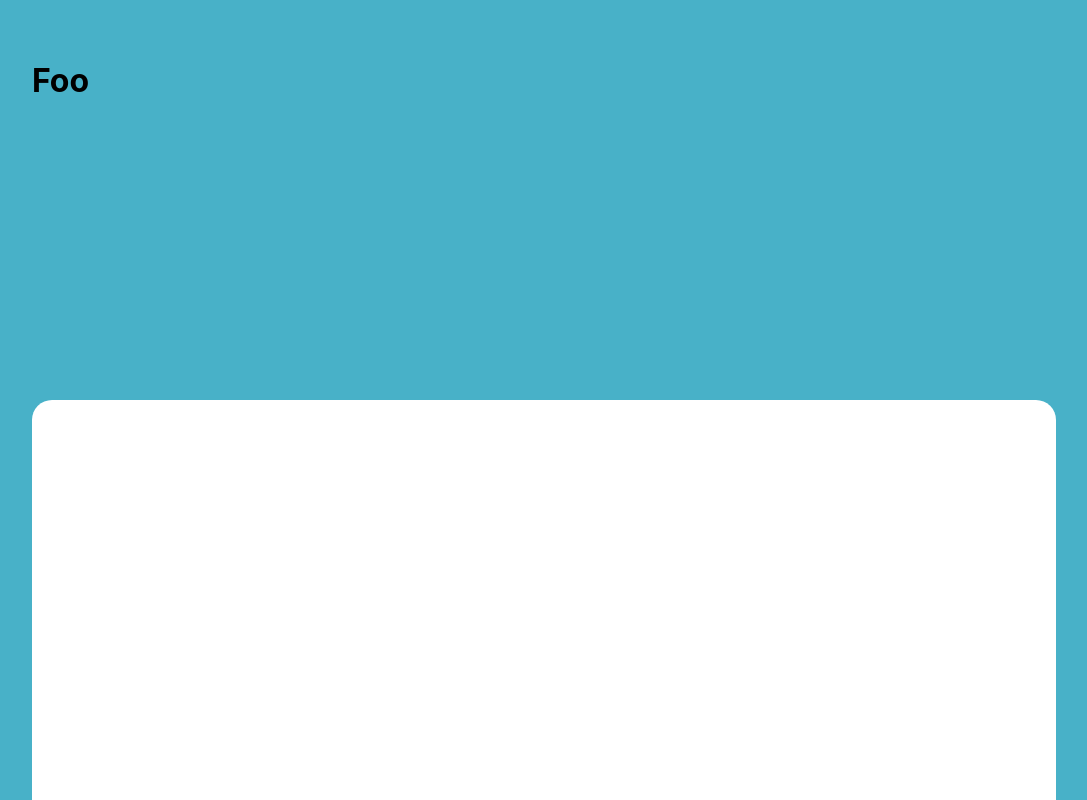
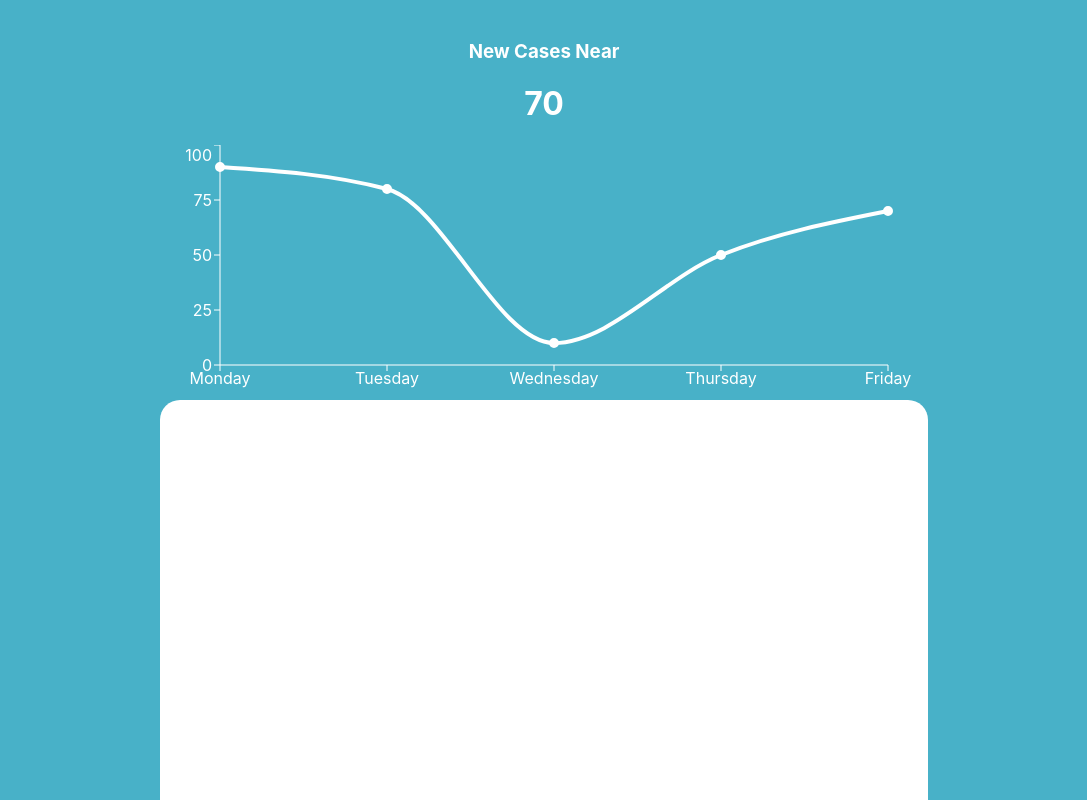
Before and after one commit to AaronCGoidel/Covid, a Next.js app in the folder client/: page / in a window 1280 px wide. Shown: the whole page, without its empty margins (96-1183 px from the left). Built offline with nearby package versions, Linux system fonts and the light colour scheme.

Commit message:
feat(app): add spline chart to hero

```diff
--- /dev/null
+++ b/client/components/CaseGraph.js
@@ -0,0 +1,57 @@
+import React from "react";
+import {
+  LineChart,
+  Line,
+  XAxis,
+  YAxis,
+  Tooltip,
+  ResponsiveContainer,
+} from "recharts";
+
+const data = [
+  {
+    name: "Monday",
+    cases: 90,
+  },
+  {
+    name: "Tuesday",
+    cases: 80,
+  },
+  {
+    name: "Wednesday",
+    cases: 10,
+  },
+  {
+    name: "Thursday",
+    cases: 50,
+  },
+  {
+    name: "Friday",
+    cases: 70,
+  },
+];
+
+const CaseGraph = (props) => {
+  return (
+    <ResponsiveContainer width="100%" height={300}>
+      <LineChart
+        data={data}
+        margin={{ top: 0, left: 0, right: 40, bottom: 50 }}
+      >
+        <XAxis stroke="#fff" dataKey="name" interval="preserveStartEnd" />
+        <YAxis stroke="#fff" interval="preserveStartEnd" minTickGap={10} />
+        <Tooltip stroke="#000" itemStyle={{ color: "#000" }} />
+
+        <Line
+          type="monotone"
+          dataKey="cases"
+          stroke="#fff"
+          strokeWidth={4}
+          activeDot={{ r: 8 }}
+        />
+      </LineChart>
+    </ResponsiveContainer>
+  );
+};
+
+export default CaseGraph;
--- a/client/package.json
+++ b/client/package.json
@@ -10,7 +10,8 @@
   "dependencies": {
     "next": "10.0.5",
     "react": "17.0.1",
-    "react-dom": "17.0.1"
+    "react-dom": "17.0.1",
+    "recharts": "^2.0.6"
   },
   "devDependencies": {
     "styled-components": "^5.2.1"
--- a/client/pages/index.js
+++ b/client/pages/index.js
@@ -1,5 +1,6 @@
 import Head from "next/head";
-import { Main, Hero, BelowTheFold } from "./styles";
+import { H3, Main, Hero, BelowTheFold } from "./styles";
+import CaseGraph from "../components/CaseGraph";
 
 export default function Home() {
   return (
@@ -11,7 +12,9 @@ export default function Home() {
 
       <Main>
         <Hero>
-          <h1>Foo</h1>
+          <H3>New Cases Near</H3>
+          <h1>70</h1>
+          <CaseGraph />
         </Hero>
         <BelowTheFold></BelowTheFold>
       </Main>
--- a/client/pages/styles.js
+++ b/client/pages/styles.js
@@ -1,5 +1,9 @@
 import styled from "styled-components";
 import { device } from "./devices";
+
+export const H3 = styled.h3`
+  margin: 0;
+`;
 
 export const Main = styled.main`
   width: 100vw;
@@ -10,6 +14,8 @@ export const Main = styled.main`
   perspective: 1px;
 
   background-color: #48b1c8;
+
+  color: #fff;
 `;
 
 export const Hero = styled.div`
@@ -20,17 +26,22 @@ export const Hero = styled.div`
   background-color: #48b1c8;
 
   margin: 0;
-  padding: 5vh 10vw;
+  padding: 5vh 20vw;
 
   @media ${device.tablet} {
     padding: 5vh 0;
   }
+
+  display: flex;
+  flex-direction: column;
+  justify-content: flex-start;
+  align-items: center;
 `;
 
 export const BelowTheFold = styled.div`
   transform: translateZ(-1px) scale(2);
 
-  width: 80vw;
+  width: 60vw;
   height: 400vh;
   background-color: #fff;
 
```
Also changed, not shown: 1 other file (tests, documents, lock files or other folders).
